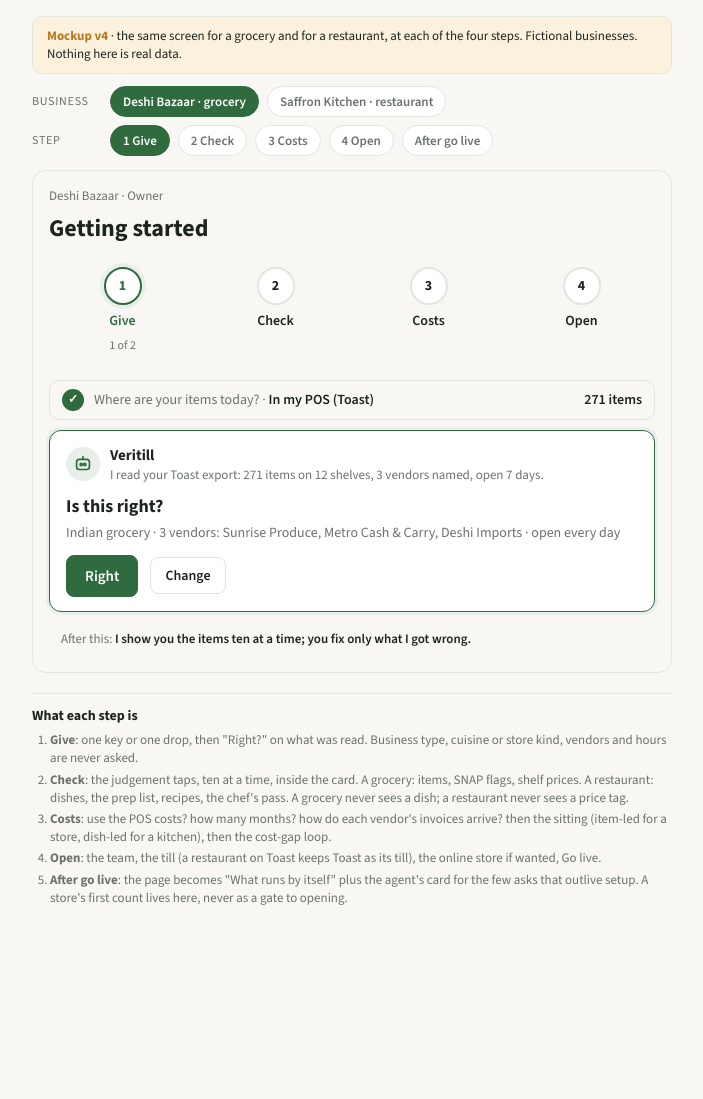
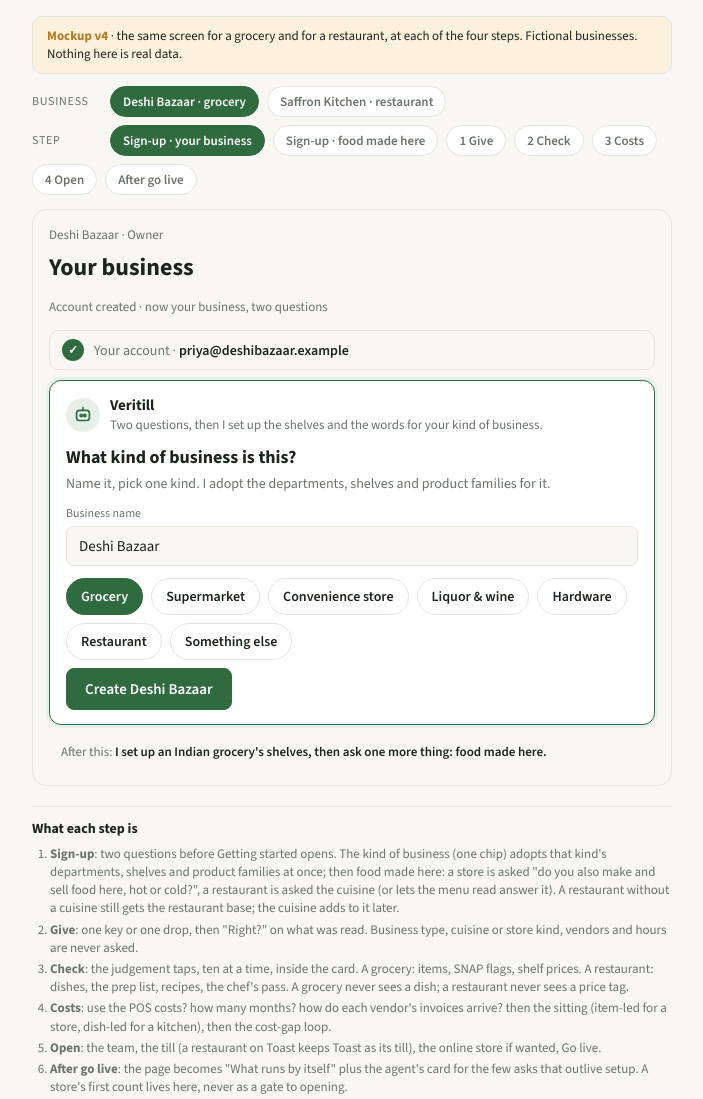
Before and after one commit to Veritill/mission-control, a plain HTML site: page mockups/1442-getting-started-one-ask.html in a window 1280 px wide. Shown: the whole page, without its empty margins (288-991 px from the left). Before the commit the page ends 926 px from the top, so only its background shows below. Drawn offline with nearby package versions, Linux system fonts and the light colour scheme.

Commit message:
mockup #1442 v5: the two sign-up screens (kind of business, then food made here hot or cold / the cuisine)
Co-Authored-By: Claude Fable 5.1 <noreply@anthropic.com>
Claude-Session: https://claude.ai/code/session_01E5TLmrcn8BR6Rv49RwynkU

```diff
--- a/mockups/1442-getting-started-one-ask.html
+++ b/mockups/1442-getting-started-one-ask.html
@@ -71,6 +71,13 @@ h1,h2,h3{margin:0;text-wrap:balance}
 .pill.on{background:var(--green-soft);color:var(--green)}
 .pill.need{background:var(--amber-soft);color:var(--amber)}
 .foot{font-size:12px;color:var(--mute);margin-top:8px}
+.pre{font-size:13px;color:var(--mute);margin-bottom:14px}
+.field{display:block;margin:4px 0 12px}
+.field span{display:block;font-size:12px;color:var(--mute);margin-bottom:4px}
+.field input{font:15px var(--font);width:100%;box-sizing:border-box;padding:9px 12px;border:1px solid var(--line);border-radius:8px;background:var(--bg);color:var(--fg)}
+.chips{display:flex;flex-wrap:wrap;gap:8px;margin:4px 0 6px}
+.chip{font:600 14px var(--font);padding:8px 14px;border-radius:99px;border:1px solid var(--line);background:var(--card);color:var(--fg);cursor:pointer}
+.chip.on{background:var(--green);border-color:var(--green);color:#fff}
 .rules{font-size:13px;color:var(--mute);margin-top:20px;padding-top:12px;border-top:1px solid var(--line)}
 .rules h2{font-size:14px;color:var(--fg);margin-bottom:6px}
 .rules ol{margin:0;padding-left:18px}
@@ -80,13 +87,14 @@ h1,h2,h3{margin:0;text-wrap:balance}
 <div class="wrap">
   <div class="banner"><b>Mockup v4</b> · the same screen for a grocery and for a restaurant, at each of the four steps. Fictional businesses. Nothing here is real data.</div>
   <div class="sel"><span class="lab">Business</span><button class="tab on" data-biz="grocery">Deshi Bazaar · grocery</button><button class="tab" data-biz="kitchen">Saffron Kitchen · restaurant</button></div>
-  <div class="sel"><span class="lab">Step</span><button class="tab on" data-step="give">1 Give</button><button class="tab" data-step="check">2 Check</button><button class="tab" data-step="costs">3 Costs</button><button class="tab" data-step="open">4 Open</button><button class="tab" data-step="live">After go live</button></div>
+  <div class="sel"><span class="lab">Step</span><button class="tab on" data-step="start1">Sign-up · your business</button><button class="tab" data-step="start2">Sign-up · food made here</button><button class="tab" data-step="give">1 Give</button><button class="tab" data-step="check">2 Check</button><button class="tab" data-step="costs">3 Costs</button><button class="tab" data-step="open">4 Open</button><button class="tab" data-step="live">After go live</button></div>
 
   <div class="screen" id="screen"></div>
 
   <div class="rules">
     <h2>What each step is</h2>
     <ol>
+      <li><b>Sign-up</b>: two questions before Getting started opens. The kind of business (one chip) adopts that kind's departments, shelves and product families at once; then food made here: a store is asked "do you also make and sell food here, hot or cold?", a restaurant is asked the cuisine (or lets the menu read answer it). A restaurant without a cuisine still gets the restaurant base; the cuisine adds to it later.</li>
       <li><b>Give</b>: one key or one drop, then "Right?" on what was read. Business type, cuisine or store kind, vendors and hours are never asked.</li>
       <li><b>Check</b>: the judgement taps, ten at a time, inside the card. A grocery: items, SNAP flags, shelf prices. A restaurant: dishes, the prep list, recipes, the chef's pass. A grocery never sees a dish; a restaurant never sees a price tag.</li>
       <li><b>Costs</b>: use the POS costs? how many months? how do each vendor's invoices arrive? then the sitting (item-led for a store, dish-led for a kitchen), then the cost-gap loop.</li>
@@ -102,6 +110,21 @@ h1,h2,h3{margin:0;text-wrap:balance}
   var V = {
     grocery: {
       who: 'Deshi Bazaar · Owner',
+      start1: { title:'Your business', pre:'Account created · now your business, two questions',
+        done:[['Your account · <b>priya@deshibazaar.example</b>','']],
+        did:'Two questions, then I set up the shelves and the words for your kind of business.',
+        say:'What kind of business is this?', sub:'Name it, pick one kind. I adopt the departments, shelves and product families for it.',
+        field:['Business name','Deshi Bazaar'],
+        chips:[['Grocery',true],['Supermarket',false],['Convenience store',false],['Liquor & wine',false],['Hardware',false],['Restaurant',false],['Something else',false]],
+        actions:[['pri','Create Deshi Bazaar']],
+        next:'<b>I set up an Indian grocery\'s shelves, then ask one more thing: food made here.</b>' },
+      start2: { title:'Your business', pre:'One more question',
+        done:[['Your account · <b>priya@deshibazaar.example</b>',''],['Deshi Bazaar · <b>Grocery</b> · 48 shelves, 405 product families set up','405']],
+        did:'Your shelves are ready. Some stores also make food.',
+        say:'Do you also make and sell food here, hot or cold?', sub:'Meals, snacks, sweets, salads, a deli counter: anything made in the store. A yes adds a kitchen: dishes, prep, recipes and their costs.',
+        chips:[['No, shelves only',true],['Yes, we make food here',false]],
+        actions:[['pri','Continue']],
+        next:'<b>Then Getting started opens: "Where are your items today?"</b>' },
       give: { bar:[['now','1','Give','1 of 2'],['','2','Check',''],['','3','Costs',''],['','4','Open','']],
         done:[['Where are your items today? · <b>In my POS (Toast)</b>','271 items']],
         did:'I read your Toast export: 271 items on 12 shelves, 3 vendors named, open 7 days.',
@@ -134,6 +157,21 @@ h1,h2,h3{margin:0;text-wrap:balance}
     },
     kitchen: {
       who: 'Saffron Kitchen · Owner',
+      start1: { title:'Your business', pre:'Account created · now your business, two questions',
+        done:[['Your account · <b>arjun@saffronkitchen.example</b>','']],
+        did:'Two questions, then I set up the words for your kind of business.',
+        say:'What kind of business is this?', sub:'Name it, pick one kind. A restaurant gets the kitchen departments and the base families every kitchen buys; the cuisine comes next.',
+        field:['Business name','Saffron Kitchen'],
+        chips:[['Grocery',false],['Supermarket',false],['Convenience store',false],['Liquor & wine',false],['Hardware',false],['Restaurant',true],['Something else',false]],
+        actions:[['pri','Create Saffron Kitchen']],
+        next:'<b>I set up the restaurant base, then ask which cuisine you cook.</b>' },
+      start2: { title:'Your business', pre:'One more question',
+        done:[['Your account · <b>arjun@saffronkitchen.example</b>',''],['Saffron Kitchen · <b>Restaurant</b> · 5 departments, 118 base families set up','118']],
+        did:'A restaurant cooks, so I only need the cuisine. Pick it, or let me read it from your menu.',
+        say:'Which cuisine do you cook?', sub:'Pick more than one if you do. Each adds its families, prep boxes and a starting dish list.',
+        chips:[['Indian',true],['Indo-Chinese',true],['Mexican',false],['Italian',false],['Thai',false],['American',false],['Mediterranean',false],['More…',false]],
+        actions:[['pri','Continue'],['skip','Read it from my menu instead']],
+        next:'<b>Then Getting started opens: "Where are your items today?"</b>' },
       give: { bar:[['now','1','Give','1 of 2'],['','2','Check',''],['','3','Costs',''],['','4','Open','']],
         done:[['Where are your items today? · <b>My POS has my menu, not items (Toast)</b>','64 dishes']],
         did:'I pulled your Toast menu: 64 dishes on 2 books, 9 sections, 4 vendors named on your invoices, open 6 days.',
@@ -170,13 +208,16 @@ h1,h2,h3{margin:0;text-wrap:balance}
   function render(biz, step){
     var d = V[biz][step], who = V[biz].who, h = '';
     h += '<div class="who">'+who+'</div><div class="topbar"><h1>'+(d.title||'Getting started')+'</h1></div>';
-    h += '<div class="steps">'+d.bar.map(function(s){ return '<div class="step '+s[0]+'"><div class="dot">'+s[1]+'</div><div class="name">'+s[2]+'</div><div class="n">'+s[3]+'</div></div>'; }).join('')+'</div>';
+    if (d.bar) h += '<div class="steps">'+d.bar.map(function(s){ return '<div class="step '+s[0]+'"><div class="dot">'+s[1]+'</div><div class="name">'+s[2]+'</div><div class="n">'+s[3]+'</div></div>'; }).join('')+'</div>';
+    else if (d.pre) h += '<div class="pre">'+d.pre+'</div>';
     if (d.list) {
       h += '<div class="card">'+d.list.map(function(r){ return '<div class="row"><span class="l">'+r[0]+'</span><span class="pill '+r[1]+'">'+r[2]+'</span>'+(r[3]?'<button class="btn sm">'+r[3]+'</button>':'')+'</div>'; }).join('')+'</div>';
     }
     (d.done||[]).forEach(function(r){ h += '<div class="done-row'+(r[2]==='skipped'?' skipped':'')+'"><span class="tick">'+(r[2]==='skipped'?'–':'✓')+'</span><span class="l">'+r[0]+'</span><span class="num">'+(r[1]||'')+'</span></div>'; });
     h += '<div class="card current"><div class="agent"><div class="face">'+FACE+'</div><div><div class="name">Veritill</div><div class="did">'+d.did+'</div></div></div>';
     h += '<div class="say">'+d.say+'</div><div class="sub">'+d.sub+'</div>';
+    if (d.field) h += '<label class="field"><span>'+d.field[0]+'</span><input value="'+d.field[1]+'"></label>';
+    if (d.chips) h += '<div class="chips">'+d.chips.map(function(c){ return '<span class="chip'+(c[1]?' on':'')+'">'+c[0]+'</span>'; }).join('')+'</div>';
     if (d.rows) {
       h += '<div class="rows">'+d.rows.map(function(r){
         var right = d.rowKind==='price' ? '<input value="'+r[2]+'" aria-label="shelf price">' : d.rowKind==='match' ? (r[2]==='pick' ? '<button class="pick">Pick…</button>' : '<span class="pill on">'+r[2]+'</span>') : '';
@@ -187,7 +228,7 @@ h1,h2,h3{margin:0;text-wrap:balance}
     if (d.next) h += '<div class="next">'+(step==='live'?'':'After this: ')+d.next+'</div>';
     document.getElementById('screen').innerHTML = h;
   }
-  var biz = 'grocery', step = 'give';
+  var biz = 'grocery', step = 'start1';
   document.querySelectorAll('[data-biz]').forEach(function(b){ b.addEventListener('click', function(){ biz = b.getAttribute('data-biz'); document.querySelectorAll('[data-biz]').forEach(function(x){ x.classList.toggle('on', x===b); }); render(biz, step); }); });
   document.querySelectorAll('[data-step]').forEach(function(b){ b.addEventListener('click', function(){ step = b.getAttribute('data-step'); document.querySelectorAll('[data-step]').forEach(function(x){ x.classList.toggle('on', x===b); }); render(biz, step); }); });
   render(biz, step);
```
